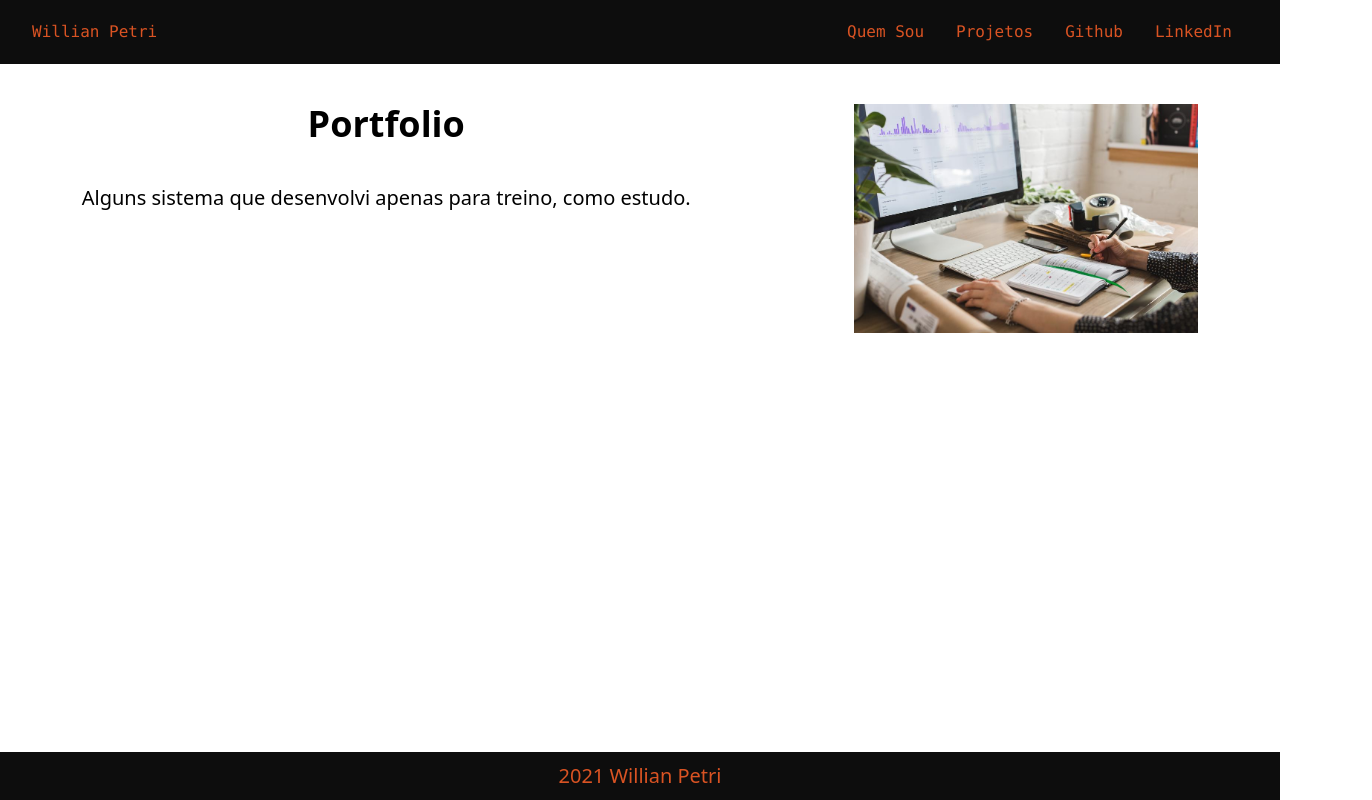
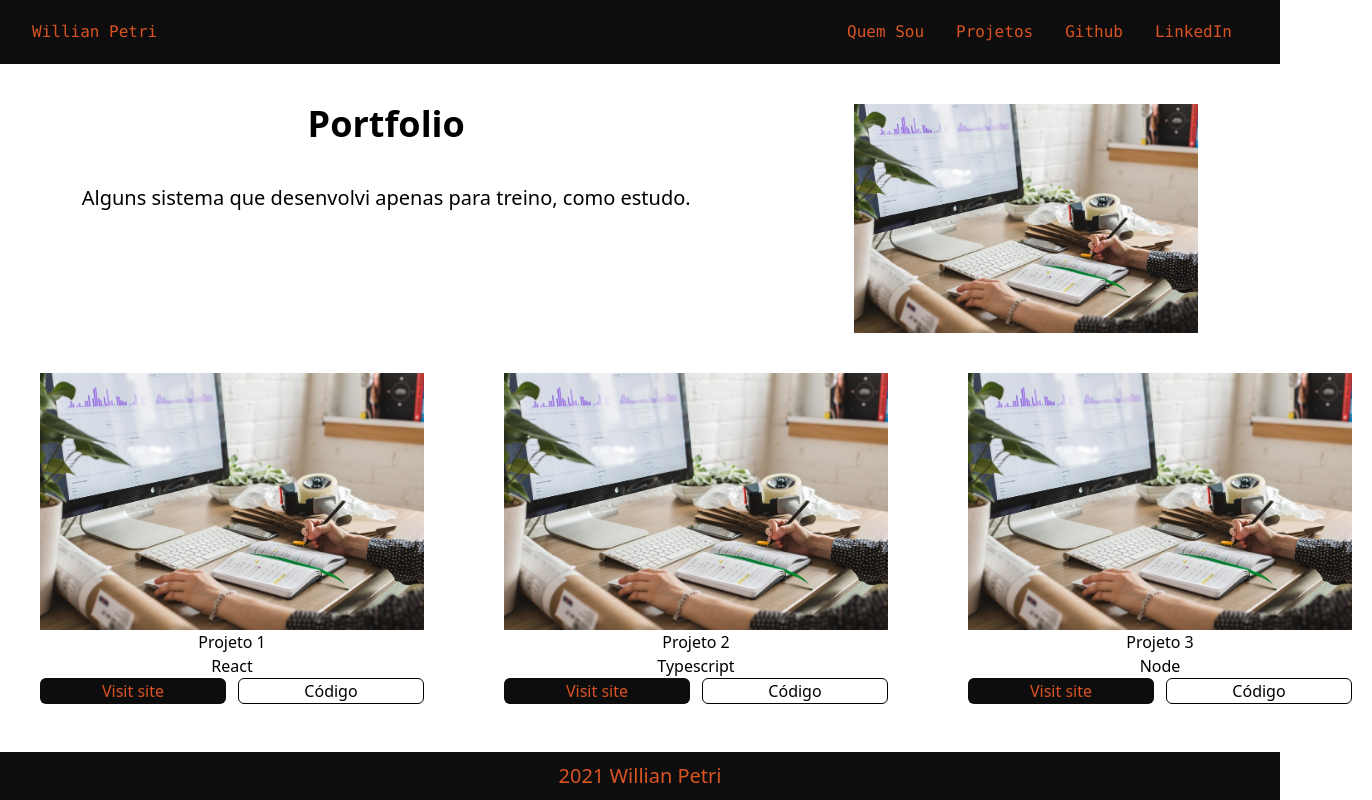
Before and after one commit to willianPetri/Portfolio, a React (Create React App) app: page / in a window 1280 px wide. Shown: the whole page, 1372 px wide, since content can reach past the window. Built offline with nearby package versions, Linux system fonts and the light colour scheme.

Commit message:
Added new component

```diff
--- a/src/App.js
+++ b/src/App.js
@@ -2,8 +2,28 @@ import './App.css';
 import Header from './components/Header';
 import Hero from './components/Hero';
 import Footer from './components/Footer';
+import Portfolio from './components/Portfolio';
+import { useState } from 'react';
+import foto from './images/port.jpg';
 
 function App() {
+  const projeto1 = {
+    tilte: 'Projeto 1',
+    language: 'React',
+    image: foto
+  }
+  const projeto2 = {
+    tilte: 'Projeto 2',
+    language: 'Typescript',
+    image: foto
+  }
+  const projeto3 = {
+    tilte: 'Projeto 3',
+    language: 'Node',
+    image: foto
+  }
+
+  const [projetos, setProjetos] = useState([projeto1, projeto2, projeto3]);
   return (
     <div className="App">
       {/* Header */}
@@ -13,7 +33,13 @@ function App() {
       <Hero />
 
       {/* projetos */}
-      {/* <Content /> */}
+      <div className='flex'>
+        {projetos.map(item => (
+          <div className='mx-5 px-5'>
+            <Portfolio title={item.tilte} language={item.language} image={item.image} />
+          </div>
+        ))}
+      </div>
 
       {/* footer */}
       <Footer />
--- /dev/null
+++ b/src/components/Portfolio/index.js
@@ -0,0 +1,20 @@
+import React from 'react'
+
+const Portfolio = ({ title, language, image }) => {
+  return (
+    <div className=' h-56 w-96'>
+      <div>
+        <img src={image} alt='projeto' />
+
+        <p>{title}</p>
+        <p>{language}</p>
+      </div>
+      <div className='flex-auto flex space-x-3'>
+        <button className='w-1/2 flex items-center justify-center rounded-md bg-primary text-secondary'>Visit site</button>
+        <button className='w-1/2 flex items-center justify-center rounded-md border border-gray-300'>Código</button>
+      </div>
+    </div>
+  )
+}
+
+export default Portfolio
```
